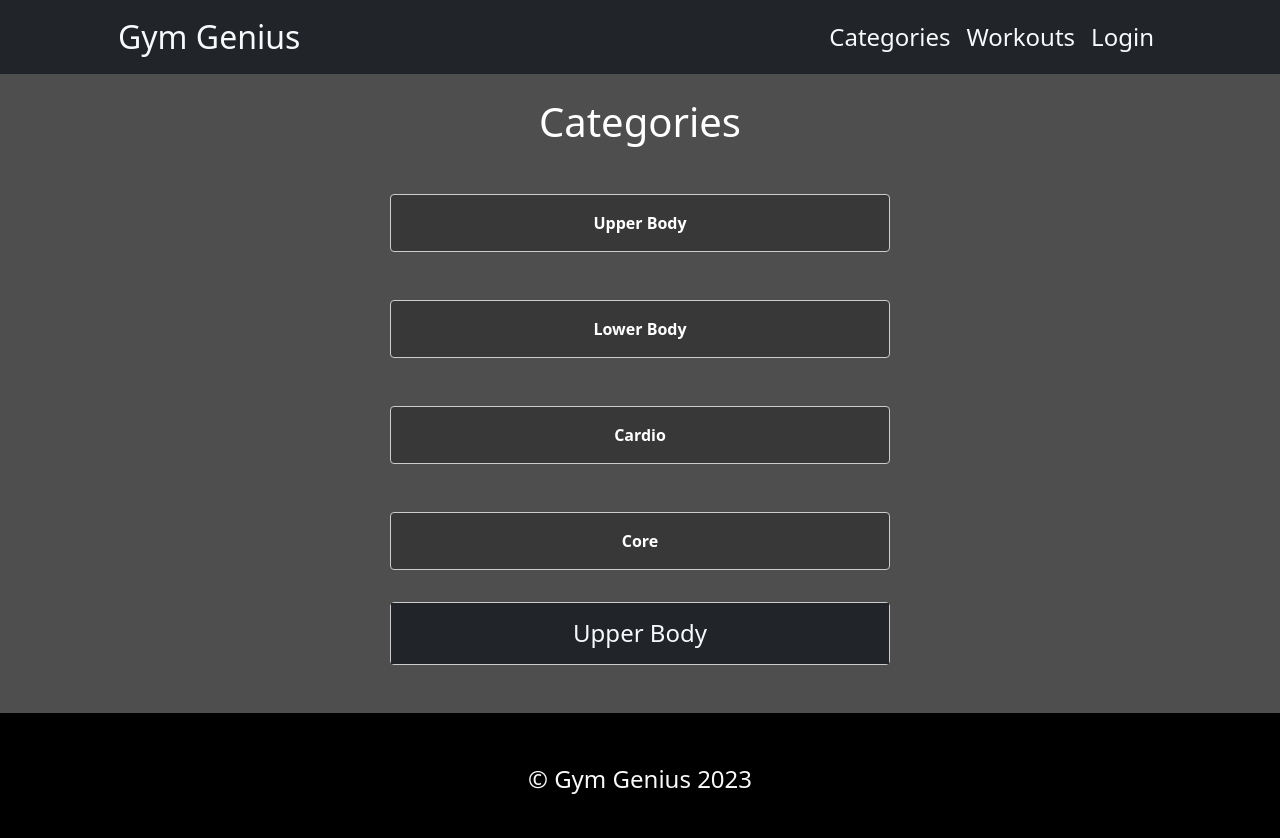
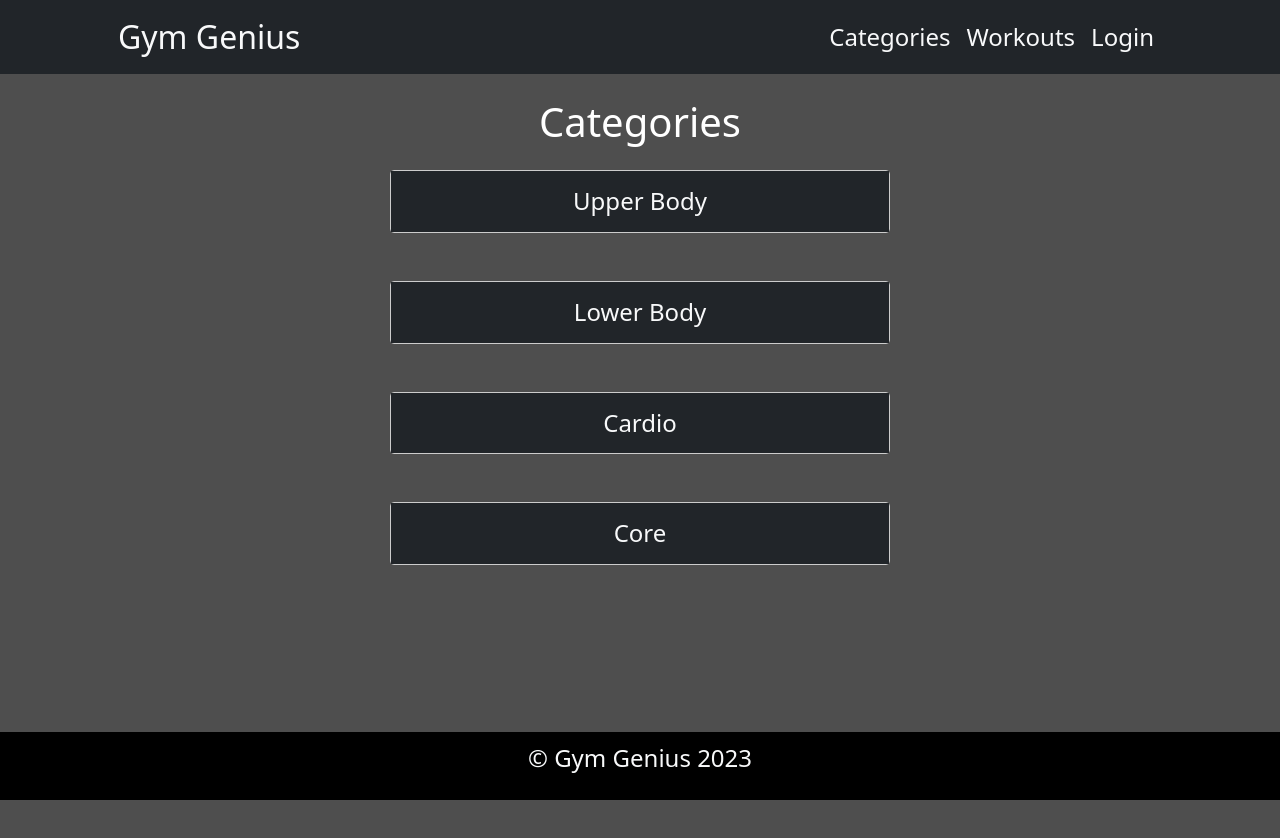
Before and after one commit to jonathanjjolsen/gym-genius, a React (Create React App) app in the folder client/: page /categories in a window 1280 px wide. Shown: the top 838 px of the page. After the commit the page ends 800 px from the top, so only its background shows below. Built offline with nearby package versions, Linux system fonts and the light colour scheme.

Commit message:
updated categories and footer

```diff
--- a/client/src/Components/Footer.js
+++ b/client/src/Components/Footer.js
@@ -3,7 +3,7 @@ import { Link } from 'react-router-dom';
 
 const Footer = () => {
     return (
-        <footer className='bg-black py-5'>
+        <footer className='bg-black py-2 fixed-bottom'>
             <div className='container'>
                 <div className='row'>
                     <div className='col-12 text-center '>
--- a/client/src/pages/Categories.js
+++ b/client/src/pages/Categories.js
@@ -10,36 +10,17 @@ const Categories = () => {
         <div className="app-container text-center">
             <h1 className='m-4'>Categories</h1>
 
-            <div className='accordion-container d-flex flex-column justify-content-center align-items-center'>
 
-                <Accordion
-                    title="Upper Body"
-                    content="A Workout"
-                />
-                <Accordion
-                    title="Lower Body"
-                    content="Another Workout"
-                />
-                <Accordion
-                    title="Cardio"
-                    content="Yet Another Workout"
-                />
-                <Accordion
-                    title="Core"
-                    content="You guessed it, ANOTHER workout"
-                />
-            </div>
-
-            <div class="accordion accordion-flush mb-5 mx-auto " id="accordionFlushExample">
-                <div class="accordion-item ">
+            <div className="accordion accordion-flush mb-5 mx-auto " id="accordionFlushExample">
+                <div className="accordion-item ">
                     {/* The accordion-button class adds flex property, so I negated it with the class d-block to center text */}
-                    <h2 class="accordion-header text-center bg-dark">
-                        <button class="accordion-button collapsed text-light bg-dark rounded w-100 h-100 fs-4 mx-auto text-center d-block" type="button" data-bs-toggle="collapse" data-bs-target="#flush-collapseOne" aria-expanded="false" aria-controls="flush-collapseOne">
+                    <h2 className="accordion-header text-center bg-dark">
+                        <button className="accordion-button collapsed text-light bg-dark rounded w-100 h-100 fs-4 mx-auto text-center d-block" type="button" data-bs-toggle="collapse" data-bs-target="#flush-collapseOne" aria-expanded="false" aria-controls="flush-collapseOne">
                             Upper Body
                         </button>
                     </h2>
-                    <div id="flush-collapseOne" class="accordion-collapse collapse bg-dark text-light" data-bs-parent="#accordionFlushExample">
-                        <div class="accordion-body">
+                    <div id="flush-collapseOne" className="accordion-collapse collapse bg-dark text-light" data-bs-parent="#accordionFlushExample">
+                        <div className="accordion-body">
                             <h3>Pull Ups</h3>
                             <p>This is a great exercise to target your chest and arms with little to no equipment</p>
                             <a className='btn btn-warning'>Add to Workout</a>
@@ -47,12 +28,88 @@ const Categories = () => {
                     </div>
                 </div>
             </div>
+
+            <div className="accordion accordion-flush mb-5 mx-auto " id="accordionFlushExample">
+                <div className="accordion-item ">
+                    {/* The accordion-button class adds flex property, so I negated it with the class d-block to center text */}
+                    <h2 className="accordion-header text-center bg-dark">
+                        <button className="accordion-button collapsed text-light bg-dark rounded w-100 h-100 fs-4 mx-auto text-center d-block" type="button" data-bs-toggle="collapse" data-bs-target="#flush-collapseTwo" aria-expanded="false" aria-controls="flush-collapseTwo">
+                            Lower Body
+                        </button>
+                    </h2>
+                    <div id="flush-collapseTwo" className="accordion-collapse collapse bg-dark text-light" data-bs-parent="#accordionFlushExample">
+                        <div className="accordion-body">
+                            <h3>Pull Ups</h3>
+                            <p>This is a great exercise to target your chest and arms with little to no equipment</p>
+                            <a className='btn btn-warning'>Add to Workout</a>
+                        </div>
+                    </div>
+                </div>
+            </div>
+
+            <div className="accordion accordion-flush mb-5 mx-auto " id="accordionFlushExample">
+                <div className="accordion-item ">
+                    {/* The accordion-button class adds flex property, so I negated it with the class d-block to center text */}
+                    <h2 className="accordion-header text-center bg-dark">
+                        <button className="accordion-button collapsed text-light bg-dark rounded w-100 h-100 fs-4 mx-auto text-center d-block" type="button" data-bs-toggle="collapse" data-bs-target="#flush-collapseThree" aria-expanded="false" aria-controls="flush-collapseThree">
+                            Cardio
+                        </button>
+                    </h2>
+                    <div id="flush-collapseThree" className="accordion-collapse collapse bg-dark text-light" data-bs-parent="#accordionFlushExample">
+                        <div className="accordion-body">
+                            <h3>Pull Ups</h3>
+                            <p>This is a great exercise to target your chest and arms with little to no equipment</p>
+                            <a className='btn btn-warning'>Add to Workout</a>
+                        </div>
+                    </div>
+                </div>
+            </div>
+
+            <div className="accordion accordion-flush mb-5 mx-auto " id="accordionFlushExample">
+                <div className="accordion-item ">
+                    {/* The accordion-button class adds flex property, so I negated it with the class d-block to center text */}
+                    <h2 className="accordion-header text-center bg-dark">
+                        <button className="accordion-button collapsed text-light bg-dark rounded w-100 h-100 fs-4 mx-auto text-center d-block" type="button" data-bs-toggle="collapse" data-bs-target="#flush-collapseFour" aria-expanded="false" aria-controls="flush-collapseFour">
+                            Core
+                        </button>
+                    </h2>
+                    <div id="flush-collapseFour" className="accordion-collapse collapse bg-dark text-light" data-bs-parent="#accordionFlushExample">
+                        <div className="accordion-body">
+                            <h3>Pull Ups</h3>
+                            <p>This is a great exercise to target your chest and arms with little to no equipment</p>
+                            <a className='btn btn-warning'>Add to Workout</a>
+                        </div>
+                    </div>
+                </div>
+            </div>
+
         </div>
 
     )
 };
 
 export default Categories;
+
+
+            // <div className='accordion-container d-flex flex-column justify-content-center align-items-center'>
+
+            //     <Accordion
+            //         title="Upper Body"
+            //         content="A Workout"
+            //     />
+            //     <Accordion
+            //         title="Lower Body"
+            //         content="Another Workout"
+            //     />
+            //     <Accordion
+            //         title="Cardio"
+            //         content="Yet Another Workout"
+            //     />
+            //     <Accordion
+            //         title="Core"
+            //         content="You guessed it, ANOTHER workout"
+            //     />
+            // </div>
 
 
         // <div className='container'>
```
